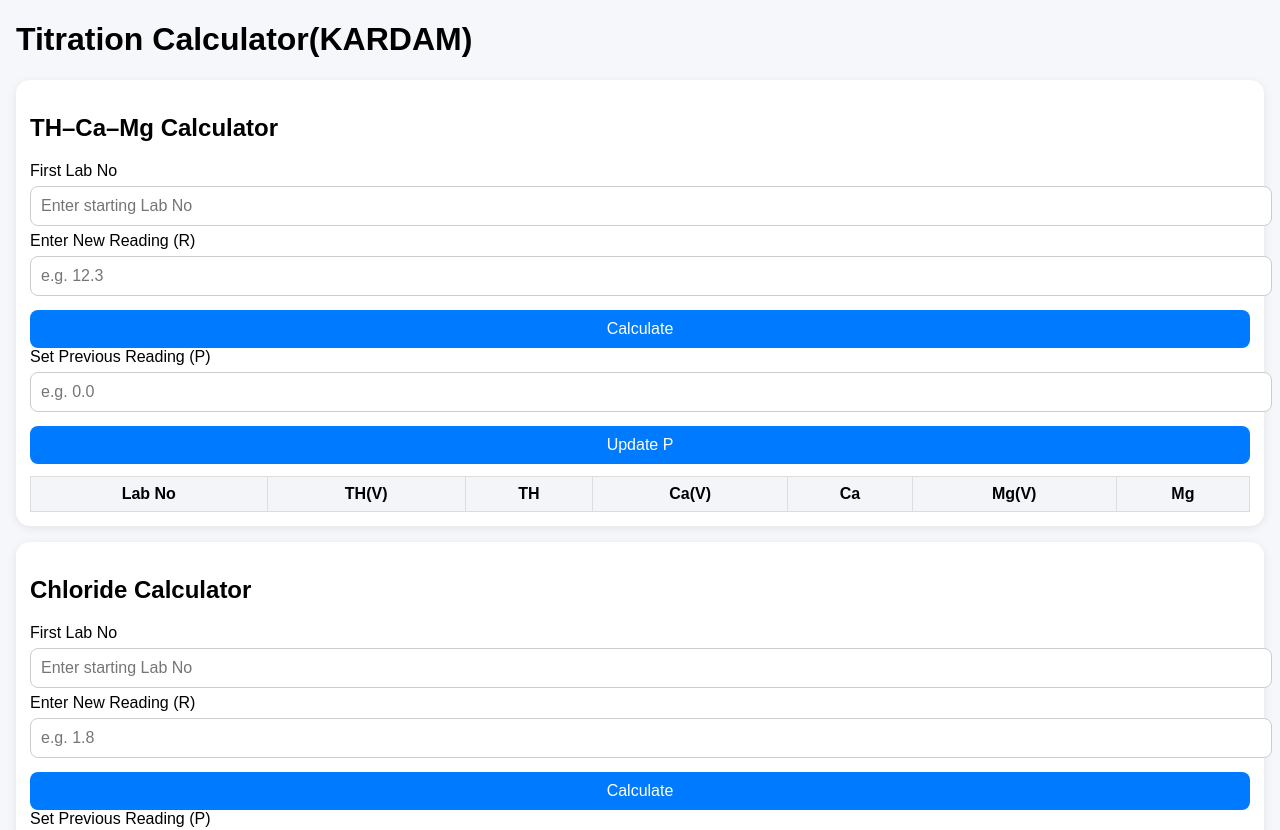
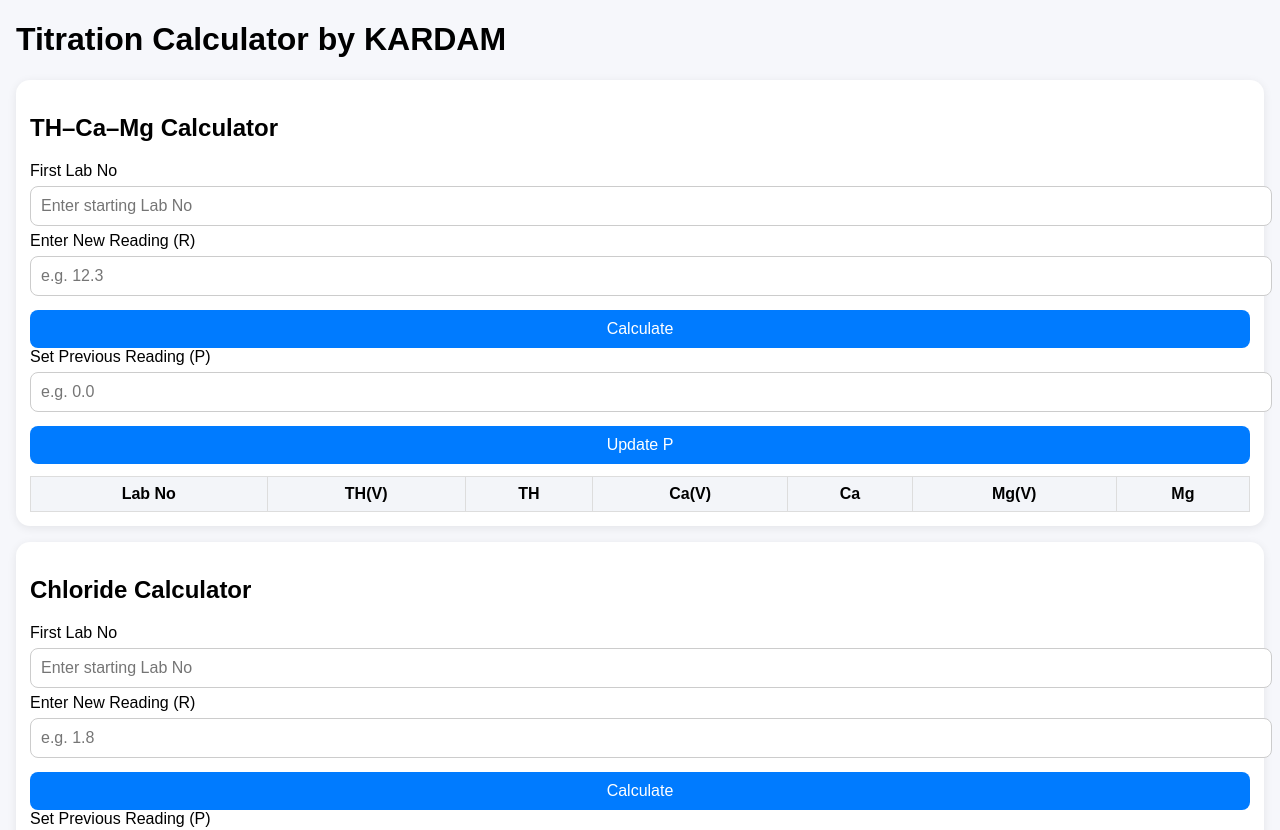
Before and after one commit to kardamanil/water_caculation_webbased, a plain HTML site: page index.html in a window 1280 px wide. Shown: the top 830 px of the page. Drawn offline with Linux system fonts and the light colour scheme.

Commit message:
index.html

```diff
--- a/index.html
+++ b/index.html
@@ -24,7 +24,7 @@
   </style>
 </head>
 <body>
-  <h1>Titration Calculator(KARDAM)</h1>
+  <h1>Titration Calculator by KARDAM</h1>
 
   <!-- TH–Ca–Mg Calculator -->
   <div class="card">
```
